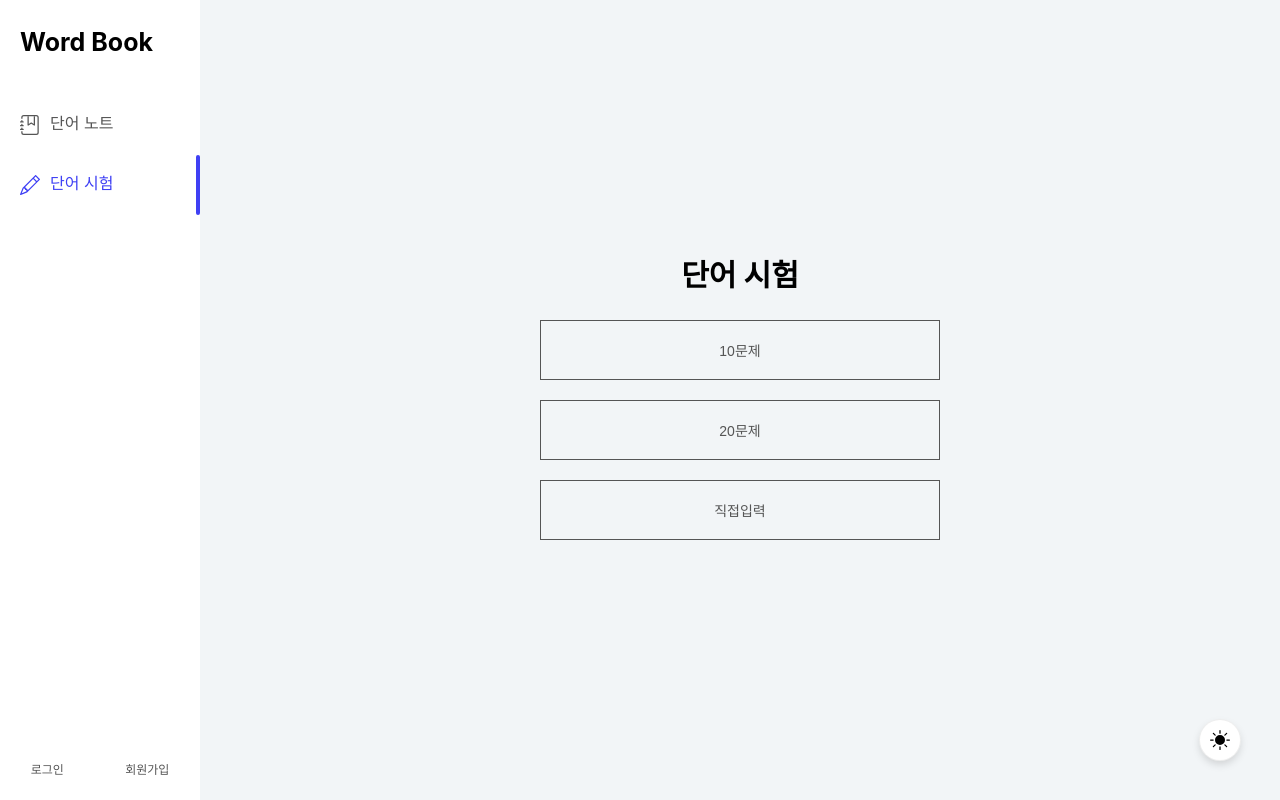
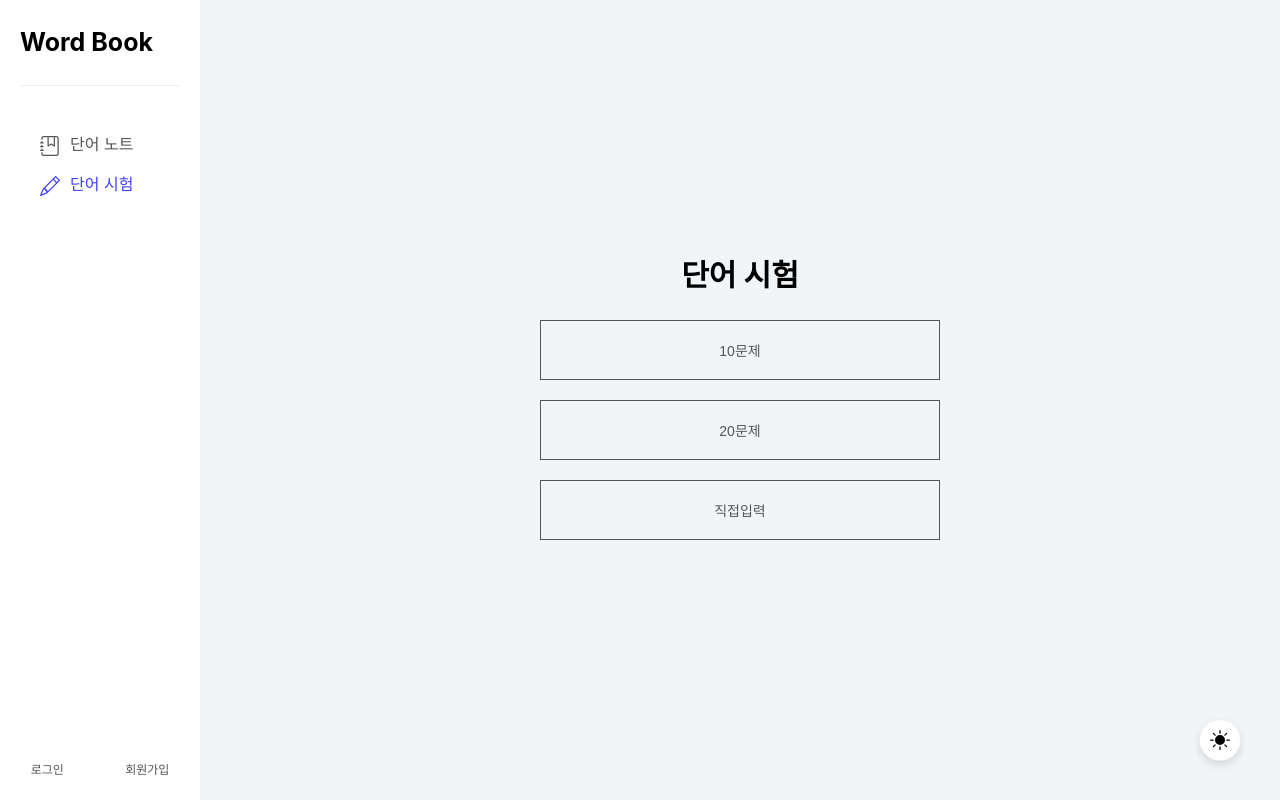
Before and after one commit to Shape2ee/Word-book, a React (Vite) app: page /test in a window 1280 px wide. Built offline with nearby package versions, Linux system fonts and the light colour scheme; a web font is replaced by a local one.

Commit message:
Style: Change Nav style

```diff
--- a/src/components/Nav/nav.module.scss
+++ b/src/components/Nav/nav.module.scss
@@ -1,7 +1,9 @@
 @charset "utf-8";
 @import "@styles/_variables.scss";
 .nav_container {
-  margin-top: 4rem;
+  margin-top: 3rem;
+  padding-top: 3rem;
+  border-top: 1px solid var(--color_border1);
 
   li {
     position: relative;
@@ -11,27 +13,45 @@
     color: var(--color_caption1);
 
     a {
-      padding: 2rem 0;
+      padding: 2rem 0 2rem 2rem;
+      width: 100%;
     }
 
     svg {
       margin-right: 1rem;
     }
 
+    &::after {
+      content: '';
+      position: absolute;
+      top: 0;
+      left: 0;
+      display: none;
+      width: 100%;
+      height: 100%;
+      background-color: var(--color_main);
+      border-radius: 20px;
+      opacity: 0.2;
+      z-index: -1;
+    }
+
     &.active {
+      display: block;
       color: var(--color_main);
     }
 
-    &.active::after {
-      content: '';
-      position: absolute;
-      top: 0;
-      right: -2rem;
+    &:hover {
       display: block;
-      width: 4px;
-      height: 100%;
-      background-color: var(--color_main);
-      border-radius: 2px;
+      background-color: var(--color_button2);
+      color: var(color_title)
+    }
+
+  }
+}
+html[data-dark=DARK] {
+  .nav_container {
+    li.active {
+      color: #fff;
     }
   }
 }
```
